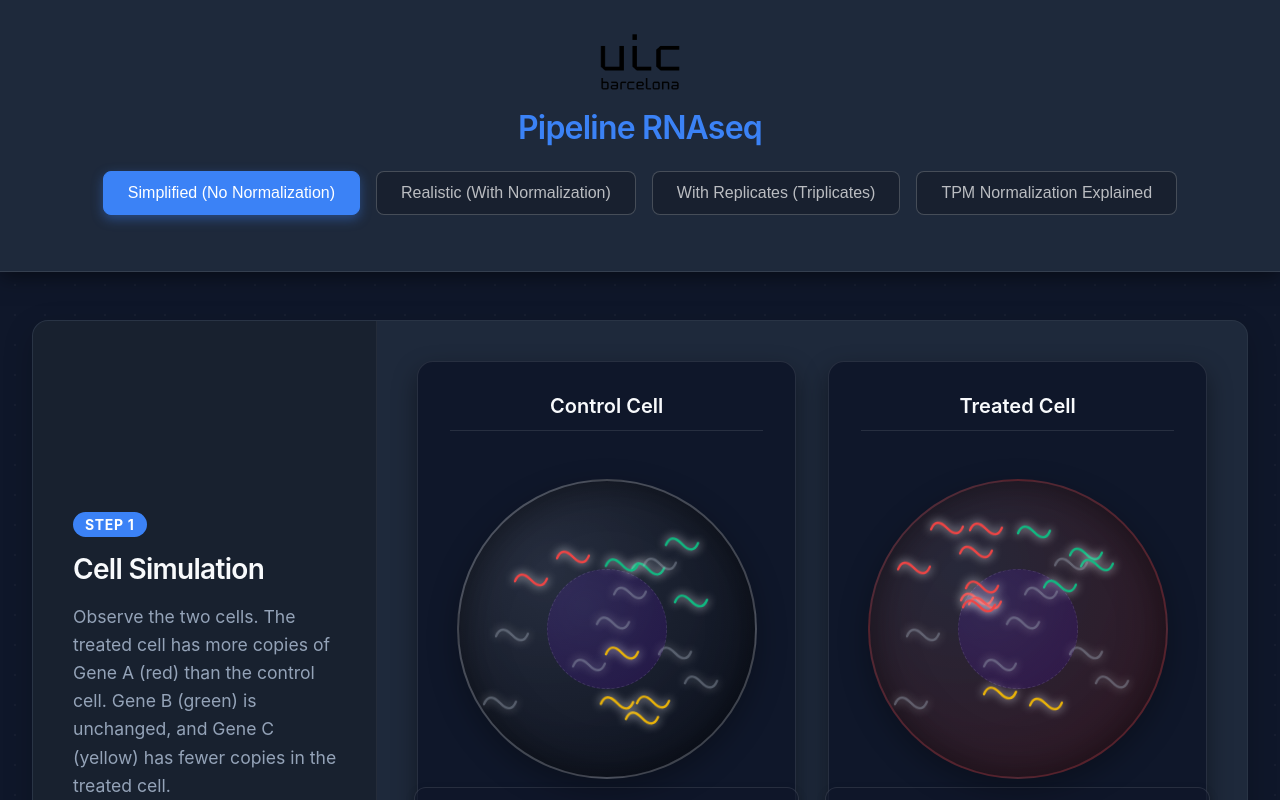
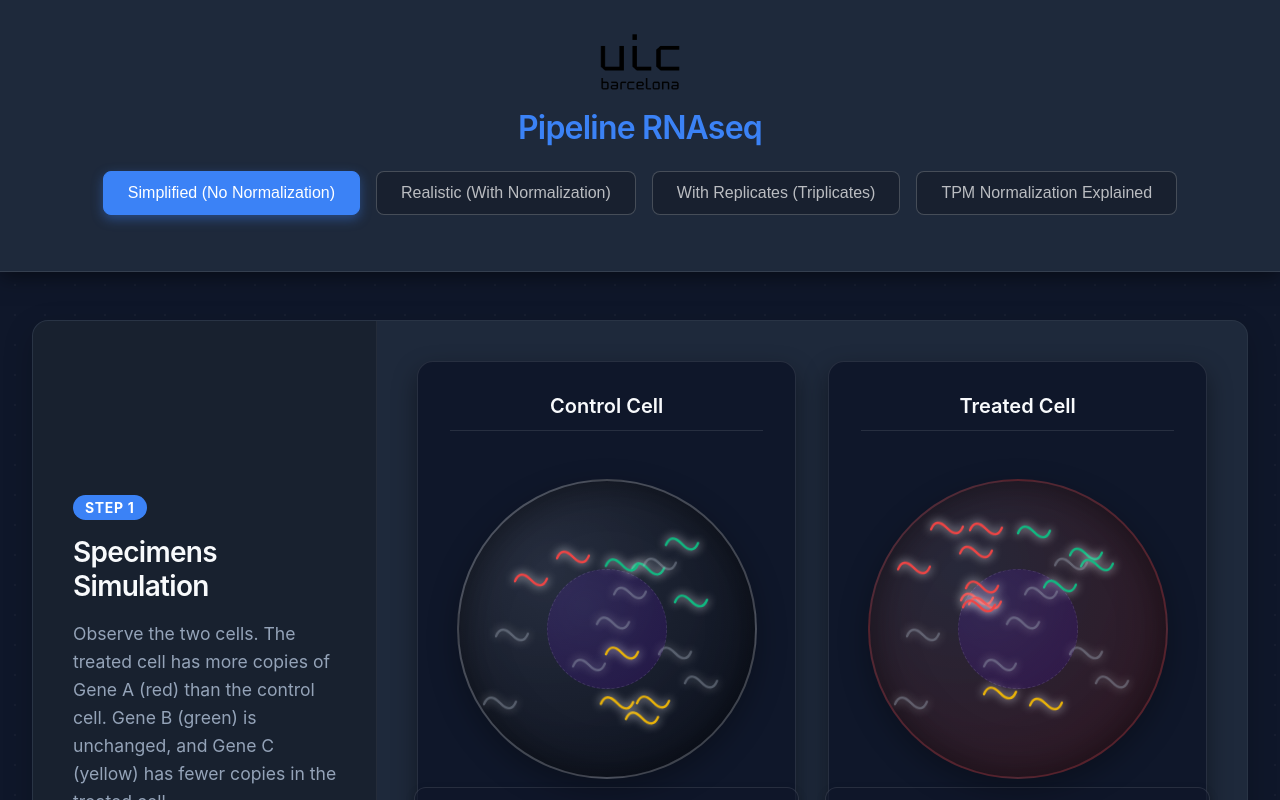
Before and after one commit to nicoaira/RNAseq-resumen-UIC, a React (Vite) app: page / in a window 1280 px wide. Shown: the top 800 px of the page. Built offline with nearby package versions, Linux system fonts and the light colour scheme.

Commit message:
change cells with specimens

```diff
--- a/src/App.jsx
+++ b/src/App.jsx
@@ -76,7 +76,7 @@ function App() {
   const steps = [
     {
       id: 1,
-      title: 'Cell Simulation',
+      title: 'Specimens Simulation',
       component: <Step1Simulation mode={mode} />,
       connector: mode === 'replicates' ? 'replicates' : 'dual',
       description: mode === 'replicates'
```
